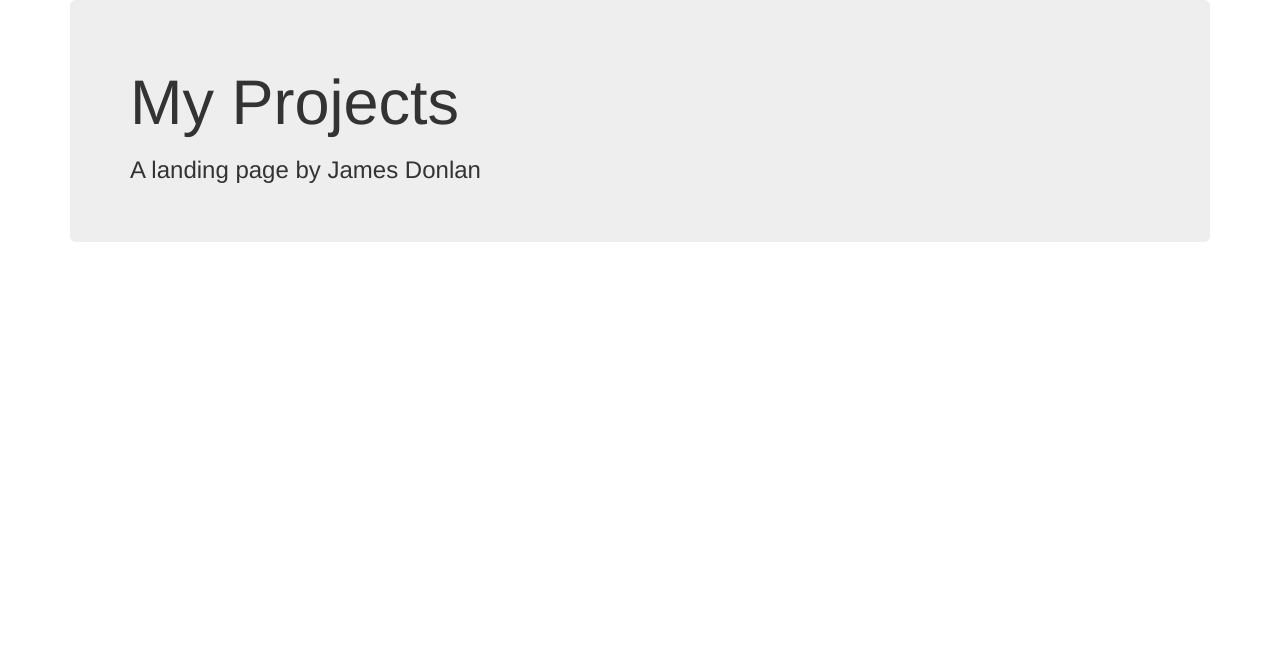
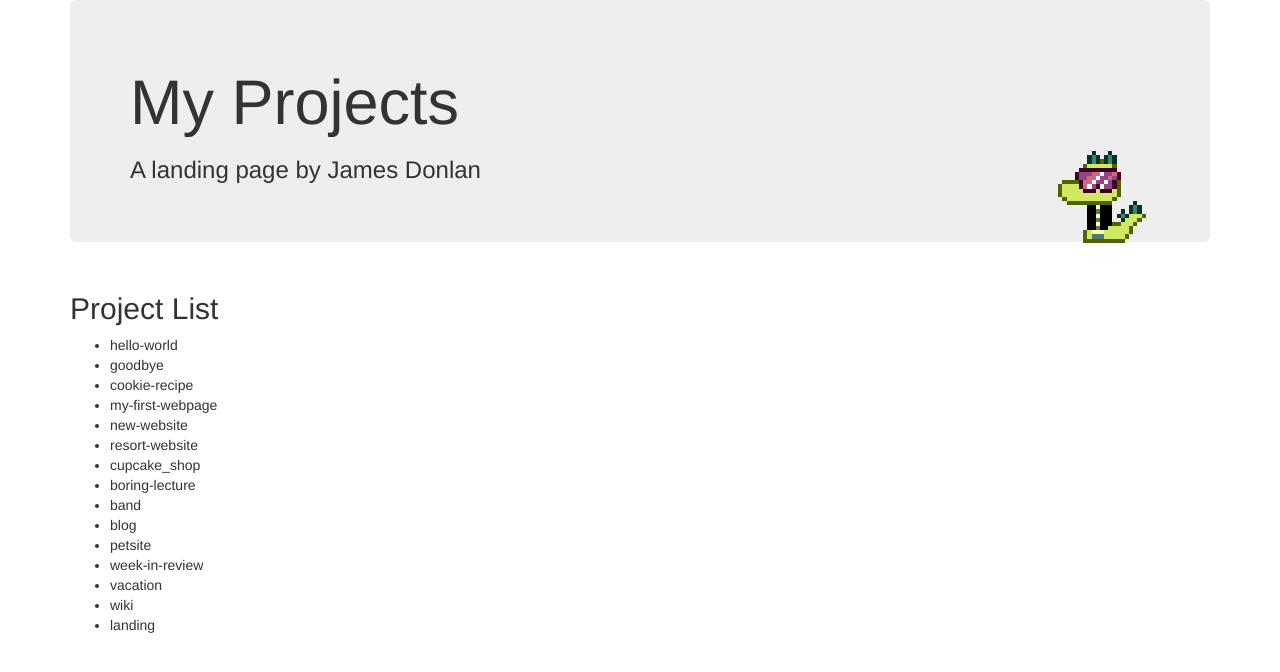
Before and after one commit to pinkjacket/landing, a plain HTML site: page index.html in a window 1280 px wide. Drawn offline with Linux system fonts and the light colour scheme.

Commit message:
added image to header, created list of projects

```diff
--- a/css/styles.css
+++ b/css/styles.css
@@ -0,0 +1,3 @@
+.headerpic {
+  float: right;
+}
--- a/index.html
+++ b/index.html
@@ -9,8 +9,29 @@
     <div class="container">
       <div class="jumbotron">
         <h1>My Projects</h1>
+        <img class="headerpic" src="img/bakkarpix.png" alt="a little pixel guy">
         <h3>A landing page by James Donlan</h3>
       </div>
     </div>
+    <div class="container">
+      <h2>Project List</h2>
+      <ul>
+        <li>hello-world</li>
+        <li>goodbye</li>
+        <li>cookie-recipe</li>
+        <li>my-first-webpage</li>
+        <li>new-website</li>
+        <li>resort-website</li>
+        <li>cupcake_shop</li>
+        <li>boring-lecture</li>
+        <li>band</li>
+        <li>blog</li>
+        <li>petsite</li>
+        <li>week-in-review</li>
+        <li>vacation</li>
+        <li>wiki</li>
+        <li>landing</li>
+      </ul>
+    </div>
   </body>
   </html>
```
Also changed, not shown: img/bakkarpix.png (added).
